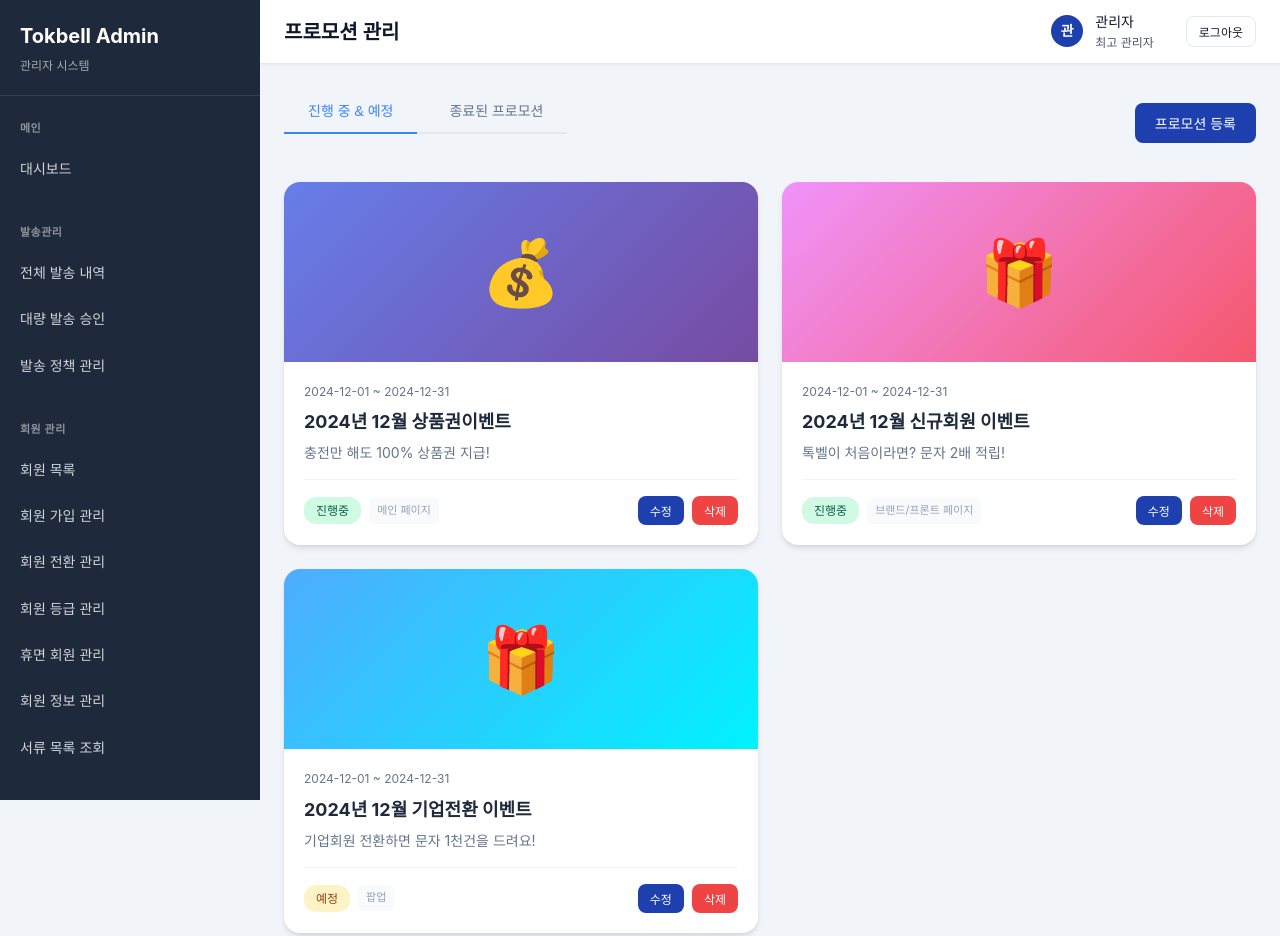
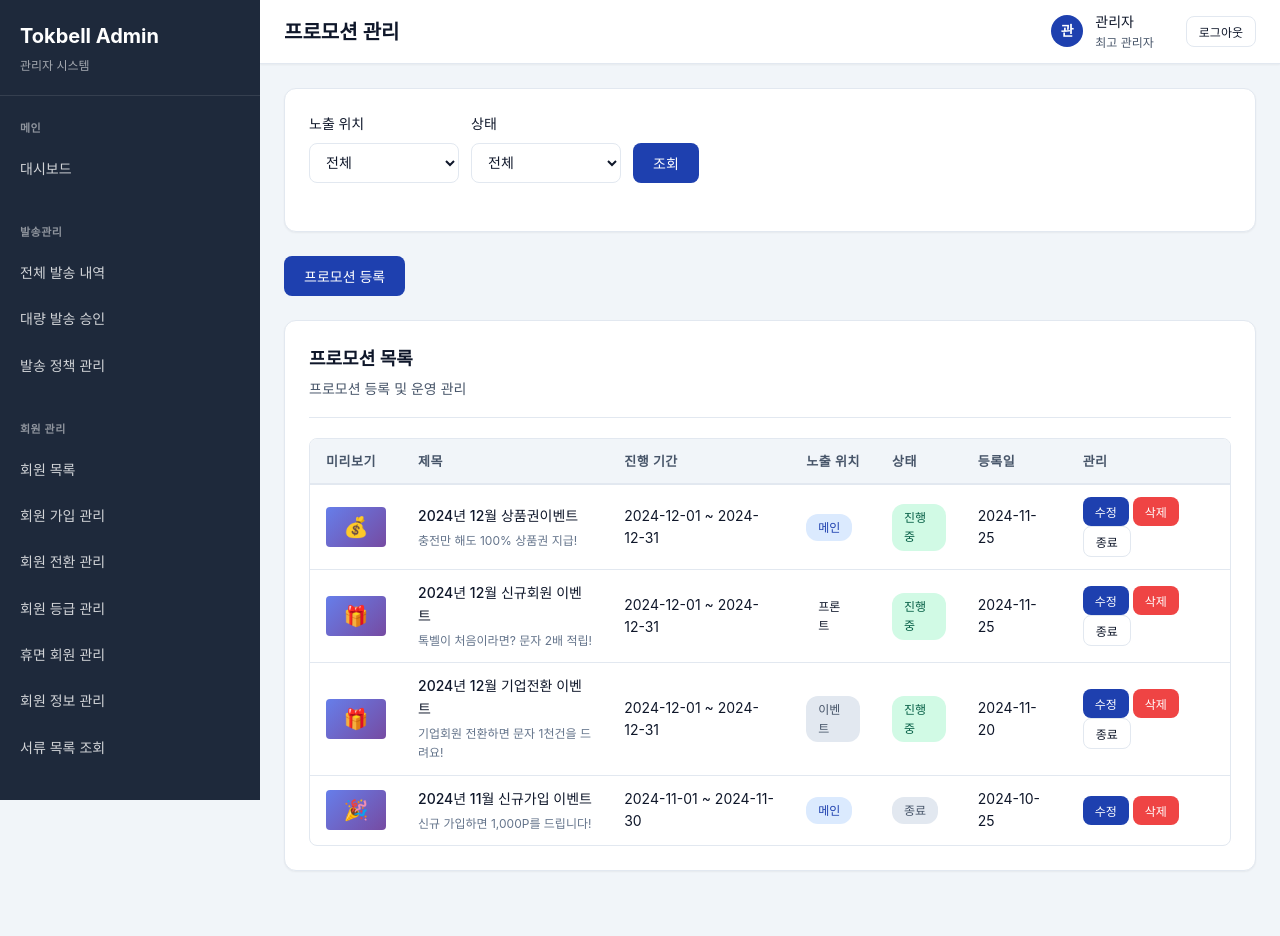
Before and after one commit to aiuserthree/messaging_service_admin, a plain HTML site: page promotion-manage.html in a window 1280 px wide. After the commit the page ends 895 px from the top, so only its background shows below. Drawn offline with Linux system fonts and the light colour scheme.

Commit message:
fix: 프로모션 관리 페이지 테이블 형태로 복원 및 노출위치 수정
- 목록 페이지 테이블 형태로 복원
- 노출 위치 3곳으로 변경:
  - 메인 (로그인 후): 회원 대시보드 상단 슬라이드 배너
  - 프론트 (비로그인): 서비스 메인 페이지 슬라이드 배너
  - 고객센터 이벤트: 이벤트 페이지 카드 형태
- 노출 위치별 안내 문구 추가
- 검색/필터 기능 추가 (노출위치, 상태)

```diff
--- a/promotion-manage.html
+++ b/promotion-manage.html
@@ -5,130 +5,6 @@
     <meta name="viewport" content="width=device-width, initial-scale=1.0">
     <title>프로모션 관리 - 관리자 시스템</title>
     <link rel="stylesheet" href="css/admin-common.css">
-    <style>
-        .promo-tabs {
-            display: flex;
-            gap: 8px;
-            margin-bottom: 24px;
-            border-bottom: 2px solid #e2e8f0;
-            padding-bottom: 0;
-        }
-        .promo-tab {
-            padding: 12px 24px;
-            background: none;
-            border: none;
-            cursor: pointer;
-            font-size: 14px;
-            font-weight: 500;
-            color: #64748b;
-            border-bottom: 2px solid transparent;
-            margin-bottom: -2px;
-            transition: all 0.2s;
-        }
-        .promo-tab:hover {
-            color: #3b82f6;
-        }
-        .promo-tab.active {
-            color: #3b82f6;
-            border-bottom-color: #3b82f6;
-        }
-        .promo-grid {
-            display: grid;
-            grid-template-columns: repeat(auto-fill, minmax(350px, 1fr));
-            gap: 24px;
-        }
-        .promo-card {
-            background: white;
-            border-radius: 16px;
-            overflow: hidden;
-            box-shadow: 0 4px 6px -1px rgba(0, 0, 0, 0.1), 0 2px 4px -1px rgba(0, 0, 0, 0.06);
-            transition: transform 0.2s, box-shadow 0.2s;
-            cursor: pointer;
-        }
-        .promo-card:hover {
-            transform: translateY(-4px);
-            box-shadow: 0 20px 25px -5px rgba(0, 0, 0, 0.1), 0 10px 10px -5px rgba(0, 0, 0, 0.04);
-        }
-        .promo-card-image {
-            width: 100%;
-            height: 180px;
-            object-fit: cover;
-            background: linear-gradient(135deg, #667eea 0%, #764ba2 100%);
-            display: flex;
-            align-items: center;
-            justify-content: center;
-        }
-        .promo-card-image img {
-            width: 100%;
-            height: 100%;
-            object-fit: cover;
-        }
-        .promo-card-emoji {
-            font-size: 64px;
-        }
-        .promo-card-content {
-            padding: 20px;
-        }
-        .promo-card-period {
-            font-size: 12px;
-            color: #64748b;
-            margin-bottom: 8px;
-        }
-        .promo-card-title {
-            font-size: 18px;
-            font-weight: 700;
-            color: #1e293b;
-            margin-bottom: 8px;
-            line-height: 1.4;
-        }
-        .promo-card-description {
-            font-size: 14px;
-            color: #64748b;
-            line-height: 1.5;
-            margin-bottom: 16px;
-        }
-        .promo-card-footer {
-            display: flex;
-            justify-content: space-between;
-            align-items: center;
-            padding-top: 16px;
-            border-top: 1px solid #f1f5f9;
-        }
-        .promo-card-status {
-            display: flex;
-            align-items: center;
-            gap: 8px;
-        }
-        .promo-card-actions {
-            display: flex;
-            gap: 8px;
-        }
-        .promo-card-location {
-            font-size: 11px;
-            color: #94a3b8;
-            background-color: #f8fafc;
-            padding: 4px 8px;
-            border-radius: 4px;
-        }
-        .empty-state {
-            text-align: center;
-            padding: 80px 40px;
-            color: #64748b;
-        }
-        .empty-state-icon {
-            font-size: 64px;
-            margin-bottom: 16px;
-        }
-        .empty-state-text {
-            font-size: 16px;
-        }
-        .promo-card.ended {
-            opacity: 0.7;
-        }
-        .promo-card.ended .promo-card-image {
-            filter: grayscale(50%);
-        }
-    </style>
 </head>
 <body>
     <div class="admin-container">
@@ -143,20 +19,59 @@
             </script>
 
             <div class="admin-content">
-                <div style="display: flex; justify-content: space-between; align-items: center; margin-bottom: 24px;">
-                    <div class="promo-tabs">
-                        <button class="promo-tab active" onclick="switchTab('active')">진행 중 & 예정</button>
-                        <button class="promo-tab" onclick="switchTab('ended')">종료된 프로모션</button>
+                <div class="card">
+                    <div class="search-filter-bar">
+                        <div class="filter-item">
+                            <label class="form-label">노출 위치</label>
+                            <select class="form-control" id="filter-location">
+                                <option value="">전체</option>
+                                <option value="main">메인 (로그인 후)</option>
+                                <option value="front">프론트 (비로그인)</option>
+                                <option value="event">고객센터 이벤트</option>
+                            </select>
                         </div>
+                        <div class="filter-item">
+                            <label class="form-label">상태</label>
+                            <select class="form-control" id="filter-status">
+                                <option value="">전체</option>
+                                <option value="active">진행중</option>
+                                <option value="pending">예정</option>
+                                <option value="ended">종료</option>
+                            </select>
+                        </div>
+                        <div class="filter-item" style="align-self: flex-end;">
+                            <button class="btn btn-primary" onclick="searchPromotions()">조회</button>
+                        </div>
+                    </div>
+                </div>
+
+                <div style="margin: 24px 0;">
                     <button class="btn btn-primary" onclick="location.href='promotion-edit.html'">프로모션 등록</button>
                 </div>
 
-                <div id="active-promotions" class="promo-grid">
-                    <!-- 진행 중 프로모션 카드들 -->
+                <div class="card">
+                    <div class="card-header">
+                        <h3 class="card-title">프로모션 목록</h3>
+                        <div class="card-description">프로모션 등록 및 운영 관리</div>
                     </div>
-
-                <div id="ended-promotions" class="promo-grid" style="display: none;">
-                    <!-- 종료된 프로모션 카드들 -->
+                    <div class="table-container">
+                        <table>
+                            <thead>
+                                <tr>
+                                    <th style="width: 80px;">미리보기</th>
+                                    <th>제목</th>
+                                    <th>진행 기간</th>
+                                    <th>노출 위치</th>
+                                    <th>상태</th>
+                                    <th>등록일</th>
+                                    <th>관리</th>
+                                </tr>
+                            </thead>
+                            <tbody id="promotion-list-tbody">
+                                <!-- 동적으로 생성됨 -->
+                            </tbody>
+                        </table>
+                    </div>
                 </div>
             </div>
         </main>
@@ -169,152 +84,123 @@
             {
                 id: 1,
                 title: '2024년 12월 상품권이벤트',
-                subtitle: '충전만 해도 무조건 상품권 증정',
                 description: '충전만 해도 100% 상품권 지급!',
                 startDate: '2024-12-01',
                 endDate: '2024-12-31',
                 location: 'main',
-                locationName: '메인 페이지',
+                locationName: '메인 (로그인 후)',
                 status: 'active',
-                emoji: '💰',
-                bgColor: 'linear-gradient(135deg, #667eea 0%, #764ba2 100%)',
-                image: null
+                registerDate: '2024-11-25',
+                imageUrl: null,
+                emoji: '💰'
             },
             {
                 id: 2,
                 title: '2024년 12월 신규회원 이벤트',
-                subtitle: '톡벨이 처음이라면',
                 description: '톡벨이 처음이라면? 문자 2배 적립!',
                 startDate: '2024-12-01',
                 endDate: '2024-12-31',
-                location: 'brand',
-                locationName: '브랜드/프론트 페이지',
+                location: 'front',
+                locationName: '프론트 (비로그인)',
                 status: 'active',
-                emoji: '🎁',
-                bgColor: 'linear-gradient(135deg, #f093fb 0%, #f5576c 100%)',
-                image: null
+                registerDate: '2024-11-25',
+                imageUrl: null,
+                emoji: '🎁'
             },
             {
                 id: 3,
                 title: '2024년 12월 기업전환 이벤트',
-                subtitle: '기업 전환 시 문자 1천건 무료 지급!',
                 description: '기업회원 전환하면 문자 1천건을 드려요!',
                 startDate: '2024-12-01',
                 endDate: '2024-12-31',
-                location: 'popup',
-                locationName: '팝업',
-                status: 'pending',
-                emoji: '🎁',
-                bgColor: 'linear-gradient(135deg, #4facfe 0%, #00f2fe 100%)',
-                image: null
+                location: 'event',
+                locationName: '고객센터 이벤트',
+                status: 'active',
+                registerDate: '2024-11-20',
+                imageUrl: null,
+                emoji: '🎁'
             },
             {
                 id: 4,
                 title: '2024년 11월 신규가입 이벤트',
-                subtitle: '신규 가입 시 포인트 지급',
                 description: '신규 가입하면 1,000P를 드립니다!',
                 startDate: '2024-11-01',
                 endDate: '2024-11-30',
                 location: 'main',
-                locationName: '메인 페이지',
+                locationName: '메인 (로그인 후)',
                 status: 'ended',
-                emoji: '🎉',
-                bgColor: 'linear-gradient(135deg, #a8edea 0%, #fed6e3 100%)',
-                image: null
+                registerDate: '2024-10-25',
+                imageUrl: null,
+                emoji: '🎉'
             }
         ];
 
-        // 페이지 로드 시 프로모션 표시
+        // 페이지 로드 시 목록 표시
         document.addEventListener('DOMContentLoaded', function() {
-            renderPromotions();
+            loadPromotions();
         });
 
-        // 탭 전환
-        function switchTab(tab) {
-            document.querySelectorAll('.promo-tab').forEach(t => t.classList.remove('active'));
-            event.target.classList.add('active');
+        // 프로모션 목록 로드
+        function loadPromotions(filteredData = null) {
+            const data = filteredData || mockPromotions;
+            const tbody = document.getElementById('promotion-list-tbody');
 
-            if (tab === 'active') {
-                document.getElementById('active-promotions').style.display = 'grid';
-                document.getElementById('ended-promotions').style.display = 'none';
-            } else {
-                document.getElementById('active-promotions').style.display = 'none';
-                document.getElementById('ended-promotions').style.display = 'grid';
-            }
+            if (data.length === 0) {
+                tbody.innerHTML = '<tr><td colspan="7" style="text-align: center; padding: 40px; color: #64748b;">등록된 프로모션이 없습니다.</td></tr>';
+                return;
             }
 
-        // 프로모션 렌더링
-        function renderPromotions() {
-            const activeContainer = document.getElementById('active-promotions');
-            const endedContainer = document.getElementById('ended-promotions');
-
-            const activePromos = mockPromotions.filter(p => p.status === 'active' || p.status === 'pending');
-            const endedPromos = mockPromotions.filter(p => p.status === 'ended');
-
-            // 진행 중 프로모션
-            if (activePromos.length === 0) {
-                activeContainer.innerHTML = `
-                    <div class="empty-state" style="grid-column: 1 / -1;">
-                        <div class="empty-state-icon">📭</div>
-                        <div class="empty-state-text">진행 중인 프로모션이 없습니다.</div>
-                    </div>
-                `;
-            } else {
-                activeContainer.innerHTML = activePromos.map(promo => createPromoCard(promo)).join('');
-            }
-
-            // 종료된 프로모션
-            if (endedPromos.length === 0) {
-                endedContainer.innerHTML = `
-                    <div class="empty-state" style="grid-column: 1 / -1;">
-                        <div class="empty-state-icon">📭</div>
-                        <div class="empty-state-text">종료된 프로모션이 없습니다.</div>
-                    </div>
-                `;
-            } else {
-                endedContainer.innerHTML = endedPromos.map(promo => createPromoCard(promo, true)).join('');
-            }
-        }
-
-        // 프로모션 카드 생성
-        function createPromoCard(promo, isEnded = false) {
+            tbody.innerHTML = data.map(promo => {
                 const statusBadge = {
                     'active': '<span class="badge badge-success">진행중</span>',
                     'pending': '<span class="badge badge-warning">예정</span>',
                     'ended': '<span class="badge badge-secondary">종료</span>'
                 }[promo.status];
 
-            const imageContent = promo.image
-                ? `<img src="${promo.image}" alt="${promo.title}">`
-                : `<div class="promo-card-emoji">${promo.emoji}</div>`;
+                const locationBadge = {
+                    'main': '<span class="badge badge-info">메인</span>',
+                    'front': '<span class="badge badge-primary">프론트</span>',
+                    'event': '<span class="badge badge-secondary">이벤트</span>'
+                }[promo.location];
+
+                const thumbnail = promo.imageUrl
+                    ? `<img src="${promo.imageUrl}" style="width: 60px; height: 40px; object-fit: cover; border-radius: 4px;">`
+                    : `<div style="width: 60px; height: 40px; background: linear-gradient(135deg, #667eea 0%, #764ba2 100%); border-radius: 4px; display: flex; align-items: center; justify-content: center; font-size: 20px;">${promo.emoji}</div>`;
 
                 return `
-                <div class="promo-card ${isEnded ? 'ended' : ''}" onclick="viewPromotion(${promo.id})">
-                    <div class="promo-card-image" style="background: ${promo.bgColor};">
-                        ${imageContent}
-                    </div>
-                    <div class="promo-card-content">
-                        <div class="promo-card-period">${promo.startDate} ~ ${promo.endDate}</div>
-                        <div class="promo-card-title">${promo.title}</div>
-                        <div class="promo-card-description">${promo.description}</div>
-                        <div class="promo-card-footer">
-                            <div class="promo-card-status">
-                                ${statusBadge}
-                                <span class="promo-card-location">${promo.locationName}</span>
-                            </div>
-                            <div class="promo-card-actions">
-                                <button class="btn btn-primary btn-sm" onclick="event.stopPropagation(); editPromotion(${promo.id})">수정</button>
-                                <button class="btn btn-danger btn-sm" onclick="event.stopPropagation(); deletePromotion(${promo.id})">삭제</button>
-                            </div>
-                        </div>
-                    </div>
-                </div>
+                    <tr>
+                        <td>${thumbnail}</td>
+                        <td>
+                            <div style="font-weight: 500;">${promo.title}</div>
+                            <div style="font-size: 12px; color: #64748b; margin-top: 4px;">${promo.description}</div>
+                        </td>
+                        <td>${promo.startDate} ~ ${promo.endDate}</td>
+                        <td>${locationBadge}</td>
+                        <td>${statusBadge}</td>
+                        <td>${promo.registerDate}</td>
+                        <td>
+                            <button class="btn btn-primary btn-sm" onclick="editPromotion(${promo.id})">수정</button>
+                            <button class="btn btn-danger btn-sm" onclick="deletePromotion(${promo.id})">삭제</button>
+                            ${promo.status === 'active' ? `<button class="btn btn-outline btn-sm" onclick="endPromotion(${promo.id})">종료</button>` : ''}
+                        </td>
+                    </tr>
                 `;
+            }).join('');
         }
 
-        // 프로모션 상세 보기
-        function viewPromotion(id) {
-            editPromotion(id);
+        // 검색
+        function searchPromotions() {
+            const location = document.getElementById('filter-location').value;
+            const status = document.getElementById('filter-status').value;
+
+            let filtered = mockPromotions.filter(promo => {
+                if (location && promo.location !== location) return false;
+                if (status && promo.status !== status) return false;
+                return true;
+            });
+
+            loadPromotions(filtered);
+            showToast(`${filtered.length}건이 조회되었습니다.`, 'success');
         }
 
         // 프로모션 수정
@@ -333,7 +219,19 @@
                     mockPromotions.splice(index, 1);
                 }
                 showToast('삭제되었습니다.', 'success');
-                renderPromotions();
+                loadPromotions();
+            }
+        }
+
+        // 프로모션 종료
+        function endPromotion(id) {
+            const promo = mockPromotions.find(p => p.id === id);
+            if (!promo) return;
+
+            if (confirm(`"${promo.title}" 프로모션을 종료하시겠습니까?`)) {
+                promo.status = 'ended';
+                showToast('프로모션이 종료되었습니다.', 'success');
+                loadPromotions();
             }
         }
     </script>
```
Also changed, not shown: promotion-edit.html (+11 -4 lines). Lines whose indentation alone changed are shown as unchanged.
